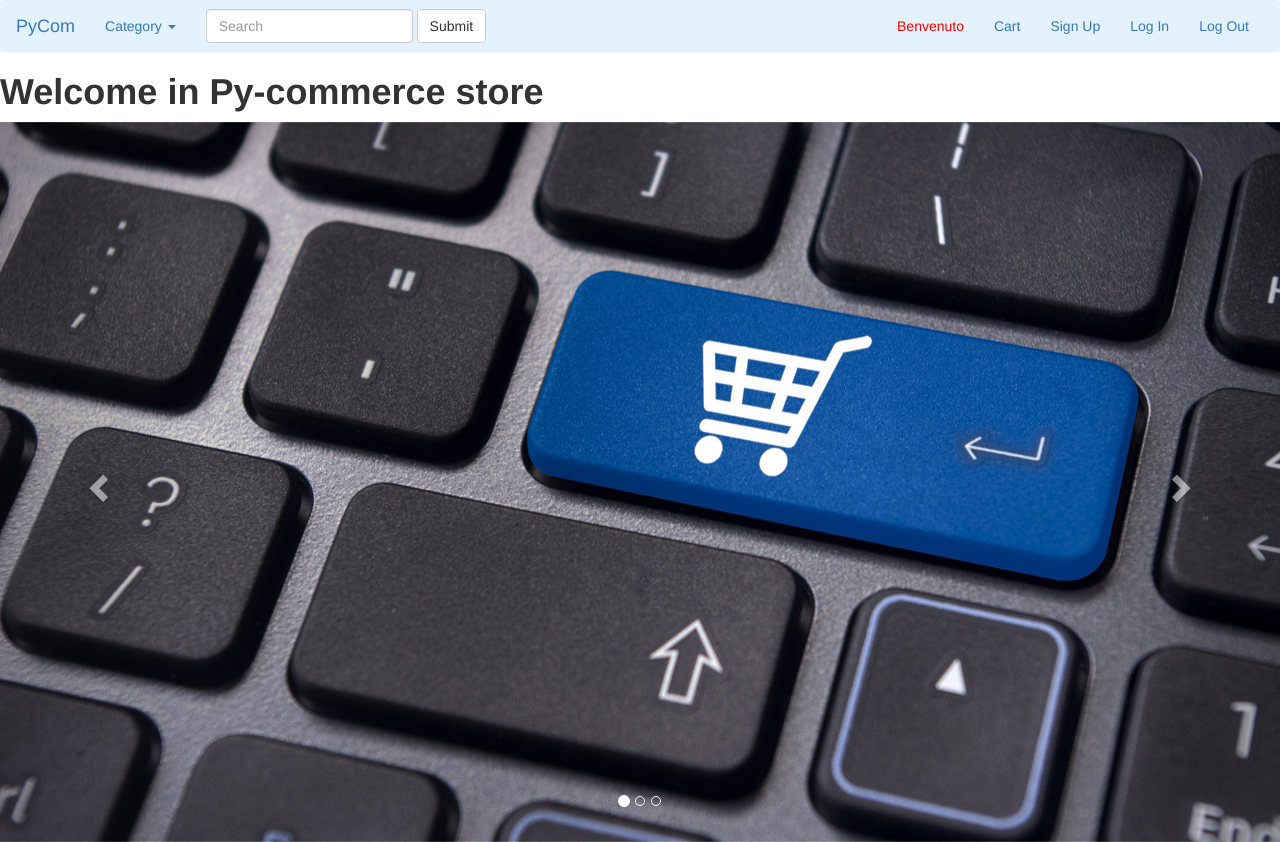
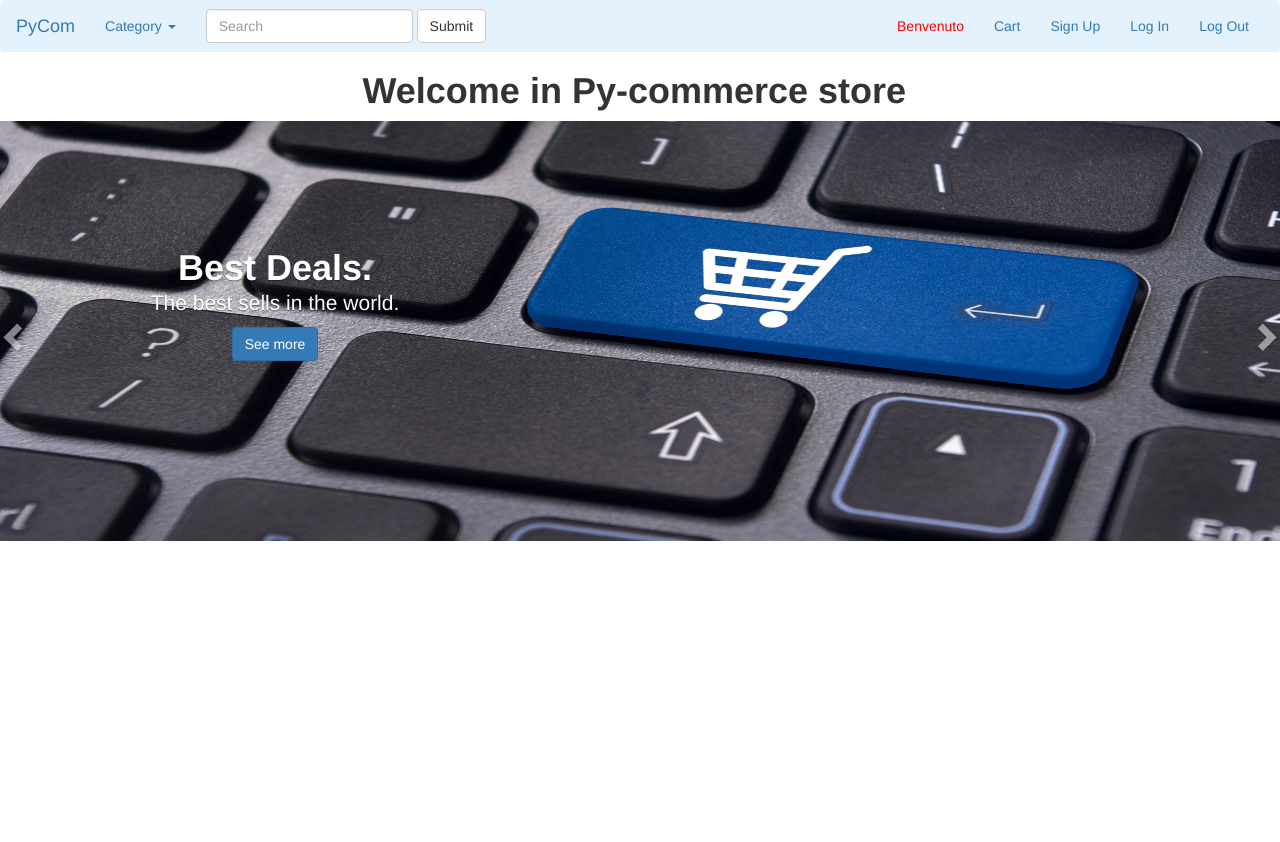
Before and after one commit to LeonardoChirivi/ecommerce, a Django app: template ecomstore/catalog/templates/catalog/home.html in a window 1280 px wide. After the commit the page ends 541 px from the top, so only its background shows below. Run offline with Django 3.2, Linux system fonts and the light colour scheme; the template is opened without the code that fills it, so the values that code supplies are empty; some libraries are stand-ins or nearby versions.

Commit message:
Better looking carousel

```diff
--- a/ecomstore/catalog/static/style.css
+++ b/ecomstore/catalog/static/style.css
@@ -2,6 +2,56 @@
     color: #f00;
 }
 
+#home-title {
+    margin-top: -31px !important;
+}
+
+/* lowering the registration form */
 #registration-container {
     margin-top: 7%;
 }
+
+/* resizing images for carusel */
+.carousel img {
+    margin: auto;
+    min-width: 100%;
+    max-height: 420px;
+}
+
+/* removing shadow from glyphicons */
+.carousel-control.left,
+.carousel-control.right {
+   background-image:none !important;
+   filter:none !important;
+}
+
+/* positioning carousel glyphicons */
+.carousel-control.left .glyphicon {
+    left: 0;
+    margin-left: 0;
+}
+.carousel-control.right .glyphicon {
+    right: 0;
+    margin-right: 0;
+}
+
+/* adjusting carousel caption */
+.carousel-caption {
+    background-color: transparent;
+    position: static;
+    max-width: 550px;
+    padding: 0 20px;
+    margin-top: 200px;
+    bottom: 150px !important;
+    left: 0px !important;
+}
+.carousel-caption h1,
+    .carousel-caption .lead {
+    margin: 0;
+    line-height: 1.25;
+    color: #fff;
+    text-shadow: 0 1px 1px rgba(0,0,0,.4);
+}
+.carousel-caption .btn {
+    margin-top: 10px;
+}
--- a/ecomstore/catalog/templates/catalog/home.html
+++ b/ecomstore/catalog/templates/catalog/home.html
@@ -1,38 +1,48 @@
 {% extends "catalog/base.html" %}
 {% load static %}
+
 {% block title %}Home{% endblock %}
 
 {% block content %}
 {% include 'catalog/navigation-bar.html' %}
 <!--menu page show all catgories-->
-<h1><strong>Welcome in Py-commerce store</strong></h1>
+<div class="container" id="home-title">
+    <div class="row">
+        <div class="col-md-6 col-md-offset-3">
+            <h1><strong>Welcome in Py-commerce store</strong></h1>
+        </div>
+    </div>
+</div>
+
 <!--carousel-->
 <div id="carousel-example-generic" class="carousel slide" data-ride="carousel">
-    <!-- Indicators -->
-    <ol class="carousel-indicators">
-        <li data-target="#carousel-example-generic" data-slide-to="0" class="active"></li>
-        <li data-target="#carousel-example-generic" data-slide-to="1"></li>
-        <li data-target="#carousel-example-generic" data-slide-to="2"></li>
-    </ol>
 
     <!-- Wrapper for slides -->
     <div class="carousel-inner" role="listbox">
         <div class="item active">
             <img src="{% static 'img/ecom1.jpg' %}" alt="...">
             <div class="carousel-caption">
-
+                <h1><strong>Best Deals.</strong></h1>
+                <p class="lead">The best sells in the world.</p>
+                <a class="btn btn-large btn-primary" href="#">See more</a>
             </div>
         </div>
         <div class="item">
             <img src="{% static 'img/ecom2.jpg' %}" alt="...">
             <div class="carousel-caption">
-
+                <h1><strong>Only the best.</strong></h1>
+                <p class="lead">Only the latest and better products.</p>
+                <a class="btn btn-large btn-primary" href="#">Explore</a>
             </div>
         </div>
         <div class="item">
             <img src="{% static 'img/ecom3.jpg' %}" alt="...">
-            <div class="carousel-caption">
-
+            <div class="container">
+                <div class="carousel-caption">
+                    <h1><strong>Technology at its finest.</strong></h1>
+                    <p class="lead">Only the most efficient hardware.</p>
+                    <a class="btn btn-large btn-primary" href="#">Dig in</a>
+                </div>
             </div>
         </div>
     </div>
@@ -46,5 +56,6 @@
         <span class="glyphicon glyphicon-chevron-right" aria-hidden="true"></span>
         <span class="sr-only">Next</span>
     </a>
-</div> <!-- carousel -->
+</div>
+<!--end carousel-->
 {% endblock %}
```
Also changed, not shown: ecomstore/db.sqlite3.
